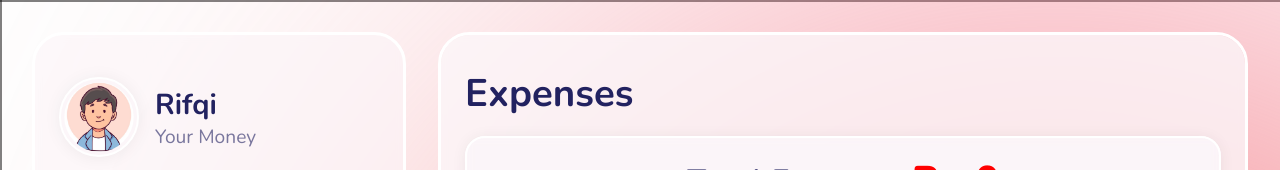
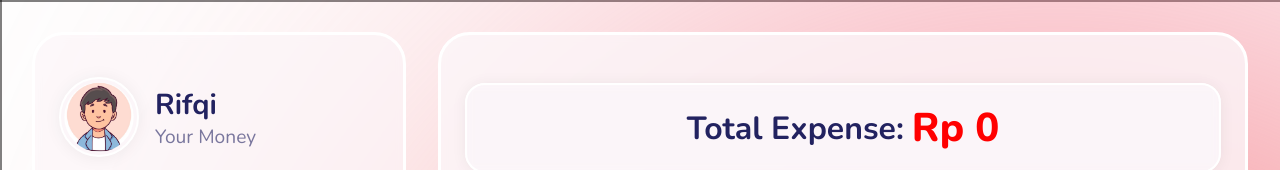
Before and after one commit to RifqiNotWibu/kucing-fintrack-web, a React (Create React App) app: page /Expenses in a window 1280 px wide. Shown: the top 170 px of the page. Built offline with nearby package versions, Linux system fonts and the light colour scheme; no server answers.

Commit message:
Fixed expense component appearance

```diff
--- a/src/Components/Expense/Expense.js
+++ b/src/Components/Expense/Expense.js
@@ -18,7 +18,6 @@ function Expense() {
     <main>
       <ExpenseStyled>
         <InnerLayout>
-          <h1>Expenses</h1>
           <h2 className='total-expense'>
             Total Expense: <span>Rp {totalExpense()}</span>
           </h2>
```
